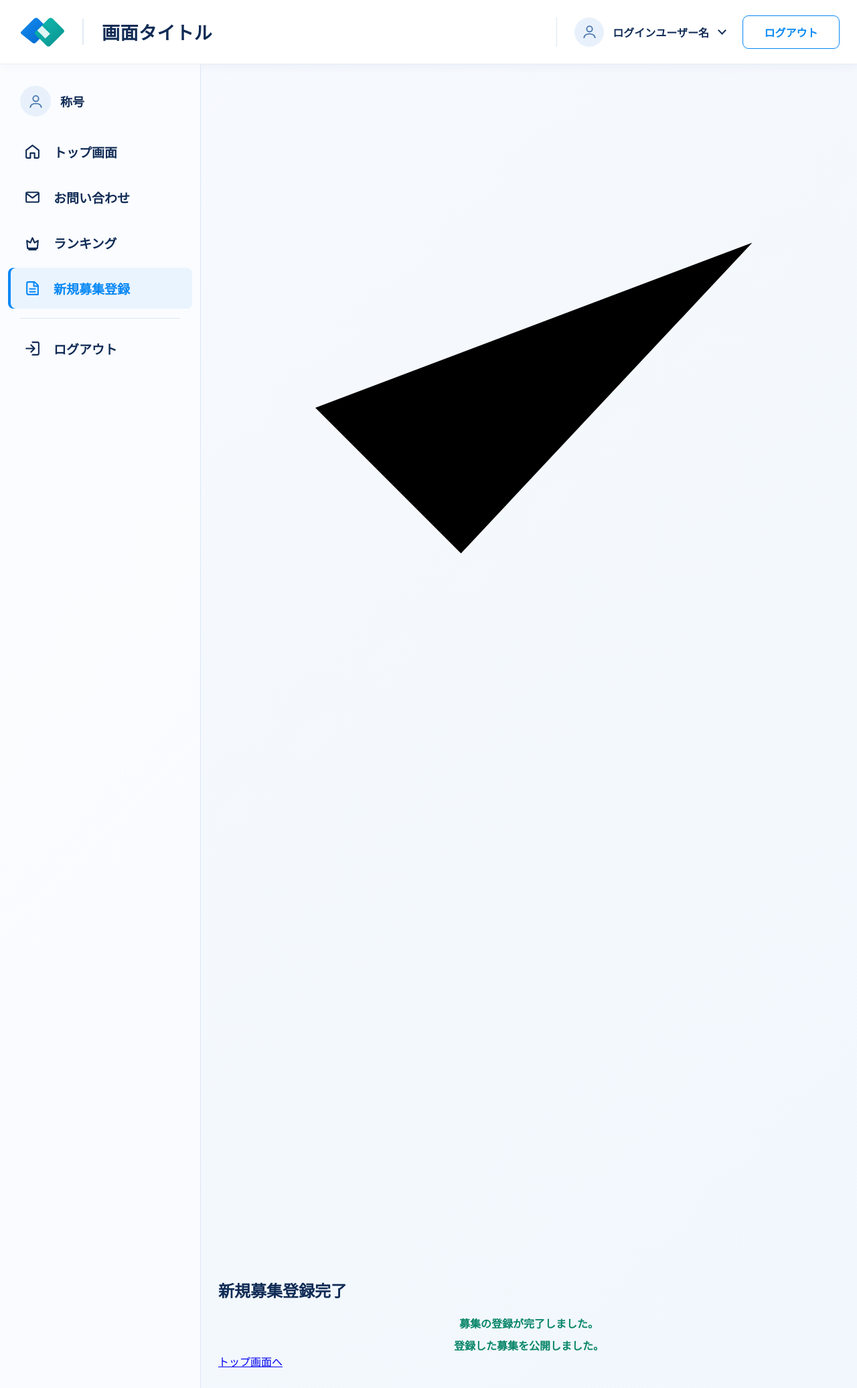
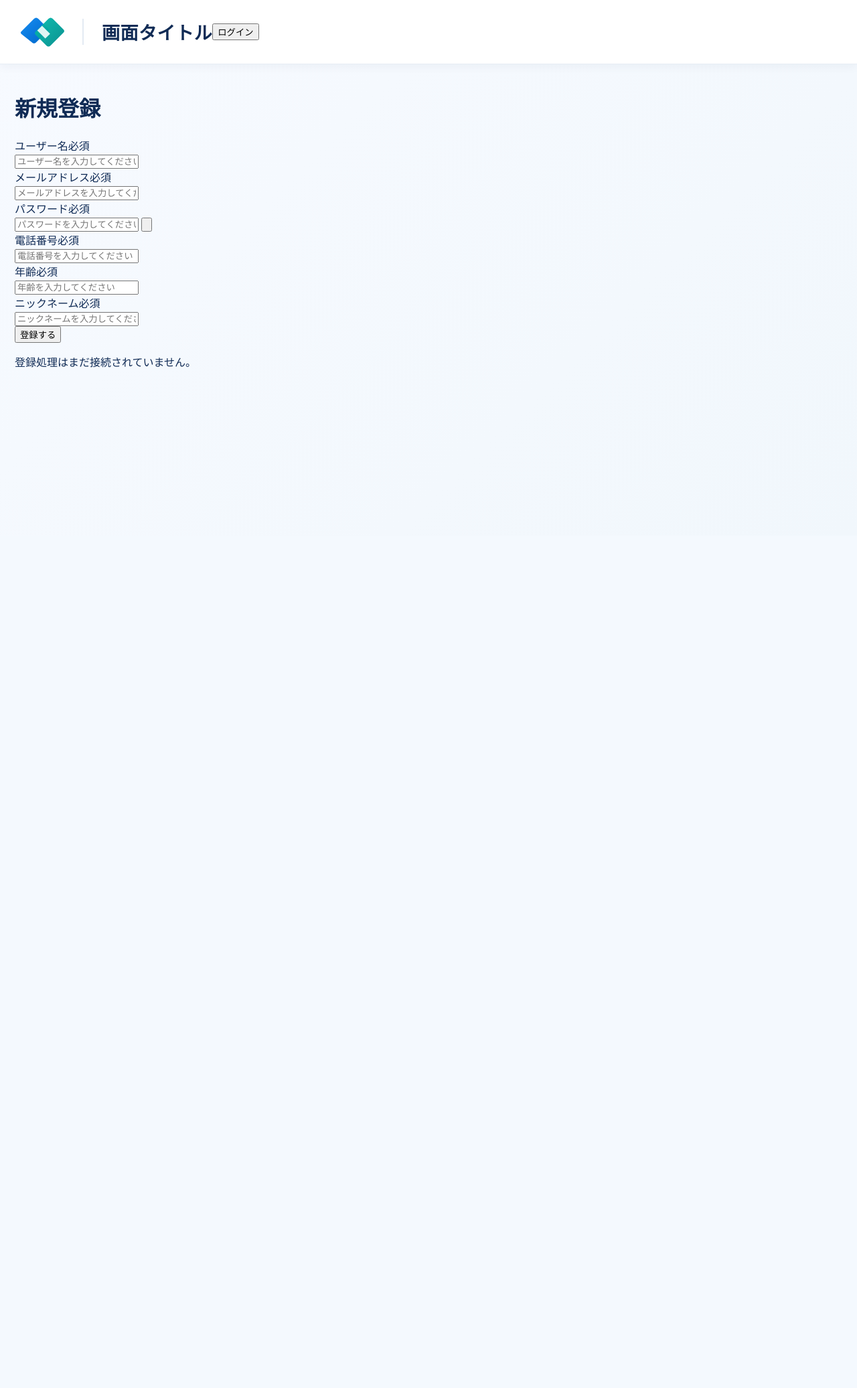
Before and after one commit to o-haraNisikawa/natyukatu, a Flask app: template apps/natyukatu/templates/natyukatu/register.html in a window 1280 px wide. Shown: the whole page at 67% size. After the commit the page ends 549 px from the top, so only its background shows below. Run offline with Flask 3, Linux system fonts and the light colour scheme; the template is opened without the code that fills it, so the values that code supplies are empty; parts of the project's set-up code (start-up, migrations or seed data) failed here and were passed over; some libraries are stand-ins or nearby versions.

Commit message:
11/09 新規募集登録画面と新規登録画面の修正

```diff
--- a/apps/natyukatu/templates/natyukatu/register.html
+++ b/apps/natyukatu/templates/natyukatu/register.html
@@ -1,45 +1,90 @@
-<!DOCTYPE html>
+<!doctype html>
 <html lang="ja">
 <head>
   <meta charset="utf-8">
   <meta name="viewport" content="width=device-width, initial-scale=1">
-  <title>新規募集登録完了 | 画面タイトル</title>
-  <link rel="stylesheet" href="recruitment-register-complete.css">
+  <title>新規登録 | 画面タイトル</title>
+  <link rel="stylesheet" href="register.css">
 </head>
 <body>
   <header class="topbar">
-    <a class="brand" href="top.html" aria-label="トップ画面">
-      <svg class="logo" viewBox="0 0 90 64" aria-hidden="true">
-        <defs><linearGradient id="logoBlue" x1="0" y1="0" x2="1" y2="1"><stop stop-color="#168df2"/><stop offset="1" stop-color="#0066c9"/></linearGradient><linearGradient id="logoTeal" x1="0" y1="0" x2="1" y2="1"><stop stop-color="#08bcae"/><stop offset="1" stop-color="#008c8b"/></linearGradient></defs>
-        <path d="M7 31 31 7q4-4 8 0l20 20-24 24q-4 4-8 0L7 35q-2-2 0-4Z" fill="url(#logoBlue)"/><path d="m34 31 24-24q4-4 8 0l20 20q3 3 0 6L62 57q-4 4-8 0L34 37q-3-3 0-6Z" fill="url(#logoTeal)" opacity=".96"/><path d="m37 29 9-9 15 15-9 9Z" fill="#fff" opacity=".88"/>
+    <div class="brand">
+      <svg class="logo" viewBox="0 0 90 64" role="img" aria-label="共通ロゴ">
+        <defs>
+          <linearGradient id="blue" x1="0" y1="0" x2="1" y2="1">
+            <stop stop-color="#168df2"/><stop offset="1" stop-color="#0066c9"/>
+          </linearGradient>
+          <linearGradient id="teal" x1="0" y1="0" x2="1" y2="1">
+            <stop stop-color="#08bcae"/><stop offset="1" stop-color="#008c8b"/>
+          </linearGradient>
+        </defs>
+        <path d="M7 31 31 7q4-4 8 0l20 20-24 24q-4 4-8 0L7 35q-2-2 0-4Z" fill="url(#blue)"/>
+        <path d="m34 31 24-24q4-4 8 0l20 20q3 3 0 6L62 57q-4 4-8 0L34 37q-3-3 0-6Z" fill="url(#teal)" opacity=".96"/>
+        <path d="m37 29 9-9 15 15-9 9Z" fill="#fff" opacity=".88"/>
       </svg>
-      <span class="brand-title">画面タイトル</span>
-    </a>
-    <div class="spacer"></div>
-    <div class="account"><span class="avatar" aria-hidden="true"><svg viewBox="0 0 24 24"><circle cx="12" cy="8" r="4"/><path d="M4 21c.5-4 3.2-6 8-6s7.5 2 8 6"/></svg></span><span>ログインユーザー名</span><i class="chevron" aria-hidden="true"></i></div>
-    <a class="logout" href="logout-confirm.html">ログアウト</a>
+      <div class="brand-title">画面タイトル</div>
+    </div>
+    <div class="topbar-spacer"></div>
+    <button class="header-login" type="button" onclick="location.href='login.html'">ログイン</button>
   </header>
-  <div class="layout">
-    <aside class="sidebar" aria-label="メインメニュー">
-      <div class="user-badge"><span class="avatar" aria-hidden="true"><svg viewBox="0 0 24 24"><circle cx="12" cy="8" r="4"/><path d="M4 21c.5-4 3.2-6 8-6s7.5 2 8 6"/></svg></span><span>称号</span></div>
-      <nav class="nav">
-        <a class="nav-link" href="top.html"><svg viewBox="0 0 24 24"><path d="m3 10 9-7 9 7v10a1 1 0 0 1-1 1h-5v-7H9v7H4a1 1 0 0 1-1-1Z"/></svg><span>トップ画面</span></a>
-        <a class="nav-link" href="#contact"><svg viewBox="0 0 24 24"><rect x="3" y="5" width="18" height="14" rx="1.5"/><path d="m4 7 8 6 8-6"/></svg><span>お問い合わせ</span></a>
-        <a class="nav-link" href="#ranking"><svg viewBox="0 0 24 24"><path d="M5 20h14l1-11-5 3-3-7-3 7-5-3Z"/><path d="M7 20v2h10v-2"/></svg><span>ランキング</span></a>
-        <a class="nav-link active" href="recruitment-register.html"><svg viewBox="0 0 24 24"><path d="M6 3h9l5 5v13H6a2 2 0 0 1-2-2V5a2 2 0 0 1 2-2Z"/><path d="M14 3v6h6M8 13h8M8 17h8"/></svg><span>新規募集登録</span></a>
-      </nav>
-      <div class="divider"></div>
-      <a class="nav-link" href="logout-confirm.html"><svg viewBox="0 0 24 24"><path d="M10 17l5-5-5-5M15 12H3"/><path d="M12 3h7a2 2 0 0 1 2 2v14a2 2 0 0 1-2 2h-7"/></svg><span>ログアウト</span></a>
-    </aside>
-    <main>
-      <section class="complete-card" aria-labelledby="completeTitle">
-        <div class="success-wrap" aria-hidden="true"><div class="success-mark"><svg viewBox="0 0 64 64"><path d="m10 34 15 15L55 17"/></svg></div><svg class="rays" viewBox="0 0 200 180"><path d="m19 48 20 12M8 90h25M19 132l20-12M181 48l-20 12M192 90h-25M181 132l-20-12"/></svg></div>
-        <h1 class="complete-title" id="completeTitle">新規募集登録完了</h1>
-        <p class="message">募集の登録が完了しました。</p>
-        <p class="message">登録した募集を公開しました。</p>
-        <a class="top-link" href="top.html">トップ画面へ</a>
-      </section>
+
+  <div class="page">
+    <aside class="empty-rail" aria-hidden="true"></aside>
+    <main class="main-area">
+      <form class="register-card" id="registerForm">
+        <h1>新規登録</h1>
+        <div class="fields">
+          <div class="field">
+            <div class="label-line"><label for="userName">ユーザー名</label><span class="required">必須</span></div>
+            <input id="userName" name="userName" type="text" placeholder="ユーザー名を入力してください" autocomplete="name" required>
+          </div>
+          <div class="field">
+            <div class="label-line"><label for="email">メールアドレス</label><span class="required">必須</span></div>
+            <input id="email" name="email" type="email" placeholder="メールアドレスを入力してください" autocomplete="email" required>
+          </div>
+          <div class="field">
+            <div class="label-line"><label for="password">パスワード</label><span class="required">必須</span></div>
+            <div class="password-wrap">
+              <input id="password" name="password" type="password" placeholder="パスワードを入力してください" autocomplete="new-password" required>
+              <button class="password-toggle" id="passwordToggle" type="button" aria-label="パスワードを表示" aria-pressed="false">
+                <svg viewBox="0 0 24 24" fill="none" stroke-width="2"><path d="M2 12s3.6-7 10-7 10 7 10 7-3.6 7-10 7S2 12 2 12Z"/><circle cx="12" cy="12" r="3"/></svg>
+              </button>
+            </div>
+          </div>
+          <div class="field">
+            <div class="label-line"><label for="phone">電話番号</label><span class="required">必須</span></div>
+            <input id="phone" name="phone" type="tel" placeholder="電話番号を入力してください" autocomplete="tel" required>
+          </div>
+          <div class="field">
+            <div class="label-line"><label for="age">年齢</label><span class="required">必須</span></div>
+            <input id="age" name="age" type="number" min="0" placeholder="年齢を入力してください" required>
+          </div>
+          <div class="field">
+            <div class="label-line"><label for="nickname">ニックネーム</label><span class="required">必須</span></div>
+            <input id="nickname" name="nickname" type="text" placeholder="ニックネームを入力してください" required>
+          </div>
+        </div>
+        <button class="submit" type="submit">登録する</button>
+        <p class="notice" id="notice" role="status">登録処理はまだ接続されていません。</p>
+      </form>
     </main>
   </div>
+
+  <script>
+    const passwordInput = document.getElementById('password');
+    const passwordToggle = document.getElementById('passwordToggle');
+
+    passwordToggle.addEventListener('click', () => {
+      const show = passwordInput.type === 'password';
+      passwordInput.type = show ? 'text' : 'password';
+      passwordToggle.setAttribute('aria-pressed', String(show));
+      passwordToggle.setAttribute('aria-label', show ? 'パスワードを隠す' : 'パスワードを表示');
+    });
+
+    document.getElementById('registerForm').addEventListener('submit', event => {
+      event.preventDefault();
+      location.href = 'top.html';
+    });
+  </script>
 </body>
 </html>
```
Also changed, not shown: apps/natyukatu/templates/natyukatu/recruitment-register.html (+48 -44 lines).
